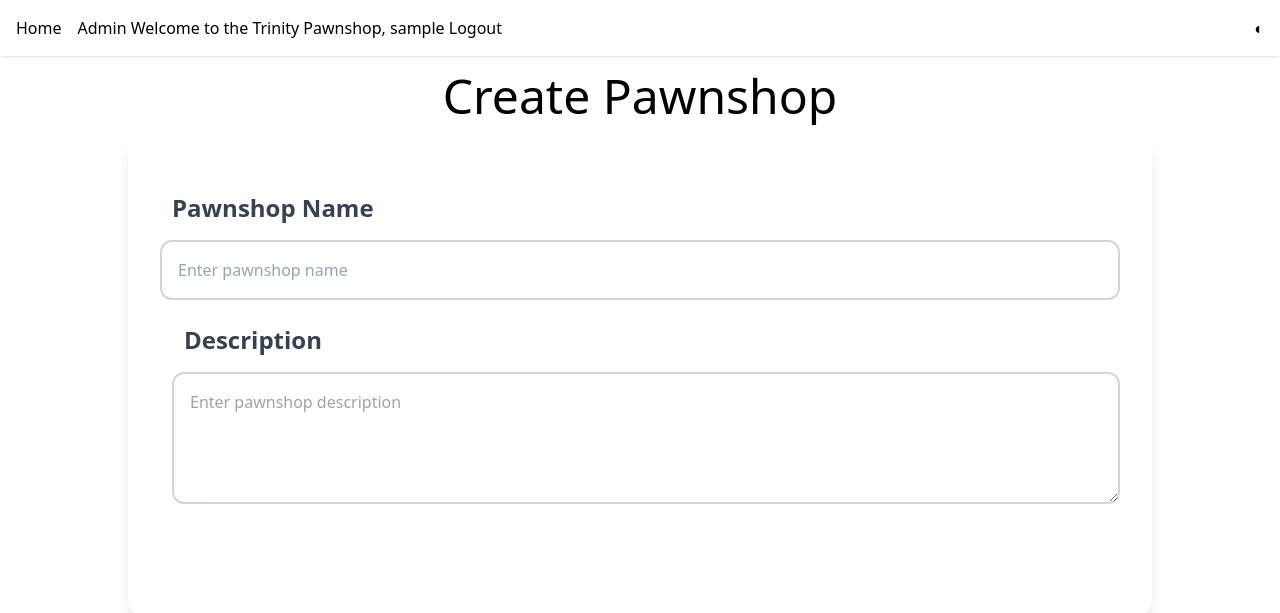
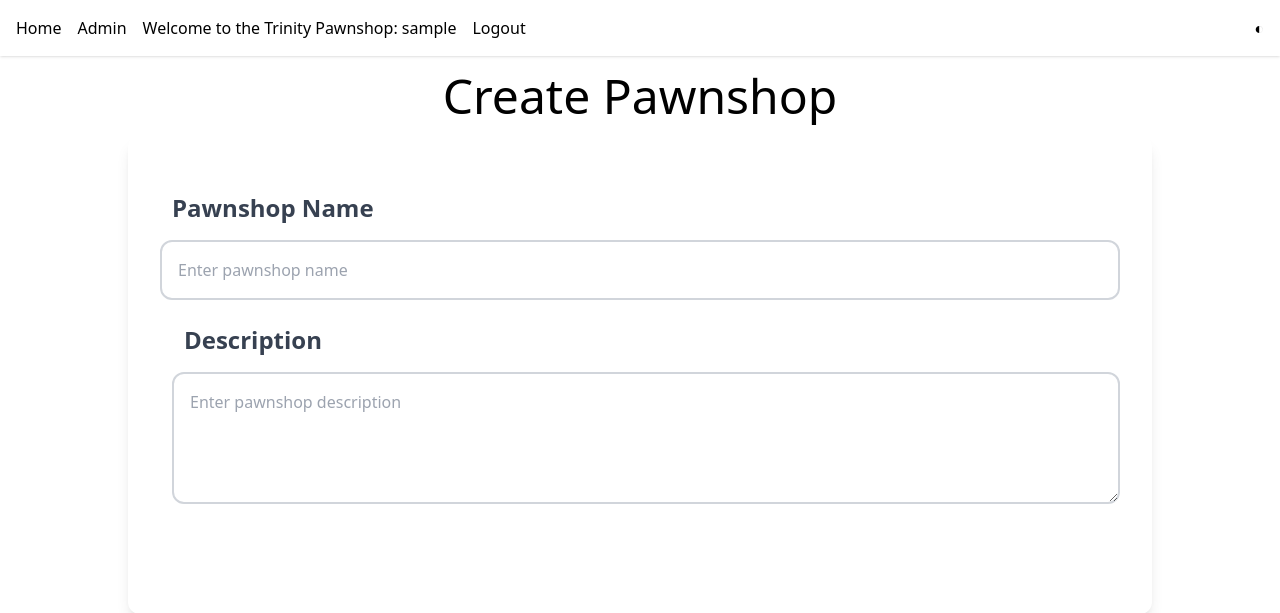
Before and after one commit to Thanawas-Sirilertsathit/PawnshopDB, a Django app: page /records/create/ in a window 1280 px wide. Shown: the top 613 px of the page. Run offline with Django 5.2, Linux system fonts and the light colour scheme; the visitor is signed in with stand-in values (Sample User, id 1); some libraries are stand-ins or nearby versions.

Commit message:
Refurbished base.html

```diff
--- a/records/templates/base.html
+++ b/records/templates/base.html
@@ -22,15 +22,38 @@
                         <a href="{% url 'admin:index' %}" class="text-primary"
                             >Admin</a
                         >
-                        {% if not user.is_authenticated %}
-                            <a href="{% url "login" %}">Login</a>
-                            <a href="{% url "register" %}">Sign-up</a>
-                        {% else %}
-                            Welcome to the Trinity Pawnshop, <a href="#">{{user.username}}</a>
-                            <a href="{% url "logout" %}">Logout</a>
-                        {% endif %}
                     </li>
+
+                    {% if not user.is_authenticated %}
+                    <li>
+                        <a href="{% url 'login' %}" class="text-primary"
+                            >Login</a
+                        >
+                    </li>
+                    <li>
+                        <a href="{% url 'register' %}" class="text-primary"
+                            >Sign-up</a
+                        >
+                    </li>
+                    {% else %}
+                    <li>
+                        <div class="flex">
+                            <p class="text-secondary">
+                                Welcome to the Trinity Pawnshop:&nbsp;
+                            </p>
+                            <a href="#" class="text-primary">
+                                {{ user.username }}</a
+                            >
+                        </div>
+                    </li>
+                    <li>
+                        <a href="{% url 'logout' %}" class="text-primary"
+                            >Logout</a
+                        >
+                    </li>
+                    {% endif %}
                 </ul>
+
                 <button id="theme-toggle" class="btn btn-secondary">◐</button>
             </nav>
         </header>
@@ -66,6 +89,6 @@
                 document.cookie = 'theme=' + newTheme + '; path=/';
             });
         </script>
-    <a href=""
+        <a href=""
     </body>
 </html>
```
